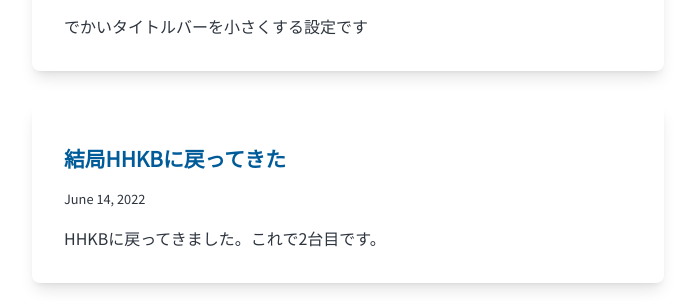
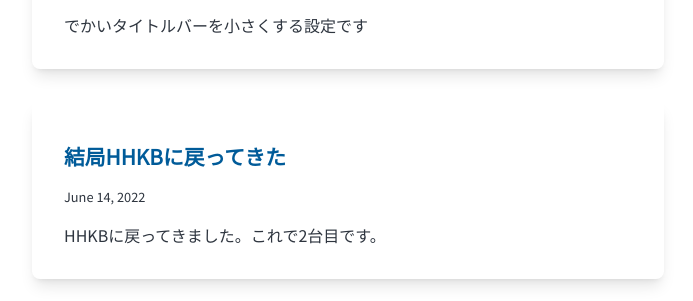
Before and after one commit to taro0079/taroblog, a Gatsby site: page / in a window 1280 px wide. Shown: the part 448-749 px from the top of the page, 292-985 px from the left. Built offline with nearby package versions, Linux system fonts and the light colour scheme; Gatsby itself is replaced by a stand-in of ours.

Commit message:
fix some style

```diff
--- a/src/pages/index.js
+++ b/src/pages/index.js
@@ -47,7 +47,7 @@
                   <small>{post.frontmatter.date}</small>
                 </header>
                 <section>
-                  <p
+                  <div
                     dangerouslySetInnerHTML={{
                       __html: post.frontmatter.description || post.excerpt,
                     }}
```
